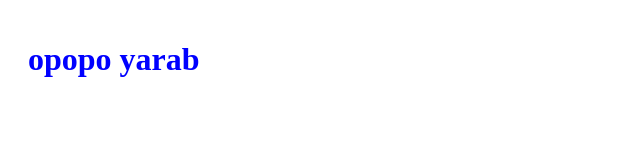
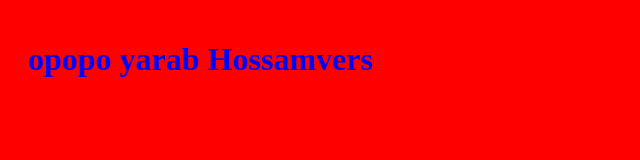
Before and after one commit to MoHossamDev/proo, a plain HTML site: page index.html in a window 1280 px wide. Shown: the whole page, without its empty margins (0-640 px from the left). Drawn offline with Linux system fonts and the light colour scheme.

Commit message:
changing second

```diff
--- a/index.html
+++ b/index.html
@@ -7,7 +7,7 @@
     <link rel="stylesheet" href="style.css">
 </head>
 <body>
-    <h1>opopo yarab</h1>
+    <h1>opopo yarab Hossamvers</h1>
 
     <script src="app.js"></script>
 </body>
--- a/style.css
+++ b/style.css
@@ -3,5 +3,5 @@ h1{
     padding: 20px;
 }
 body{
-    color: bisque;
+    background-color: red;
 }
```
